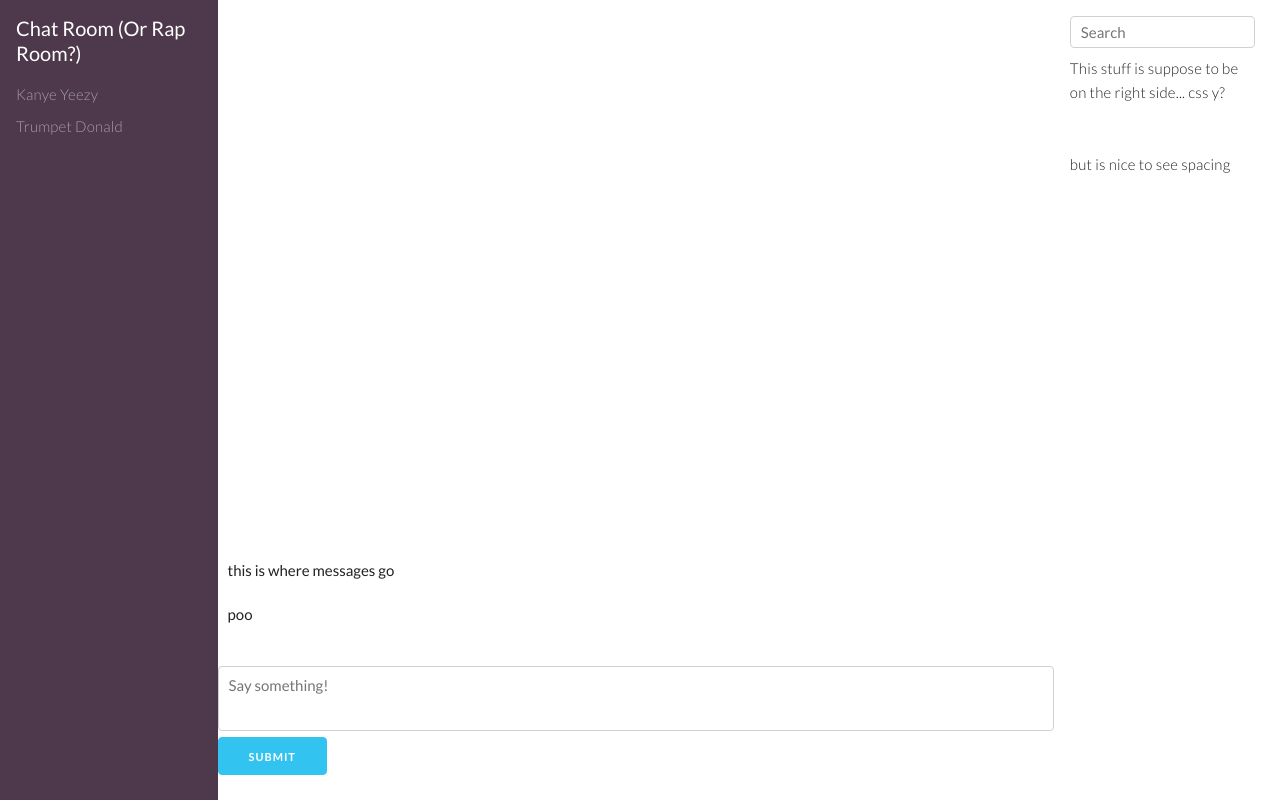
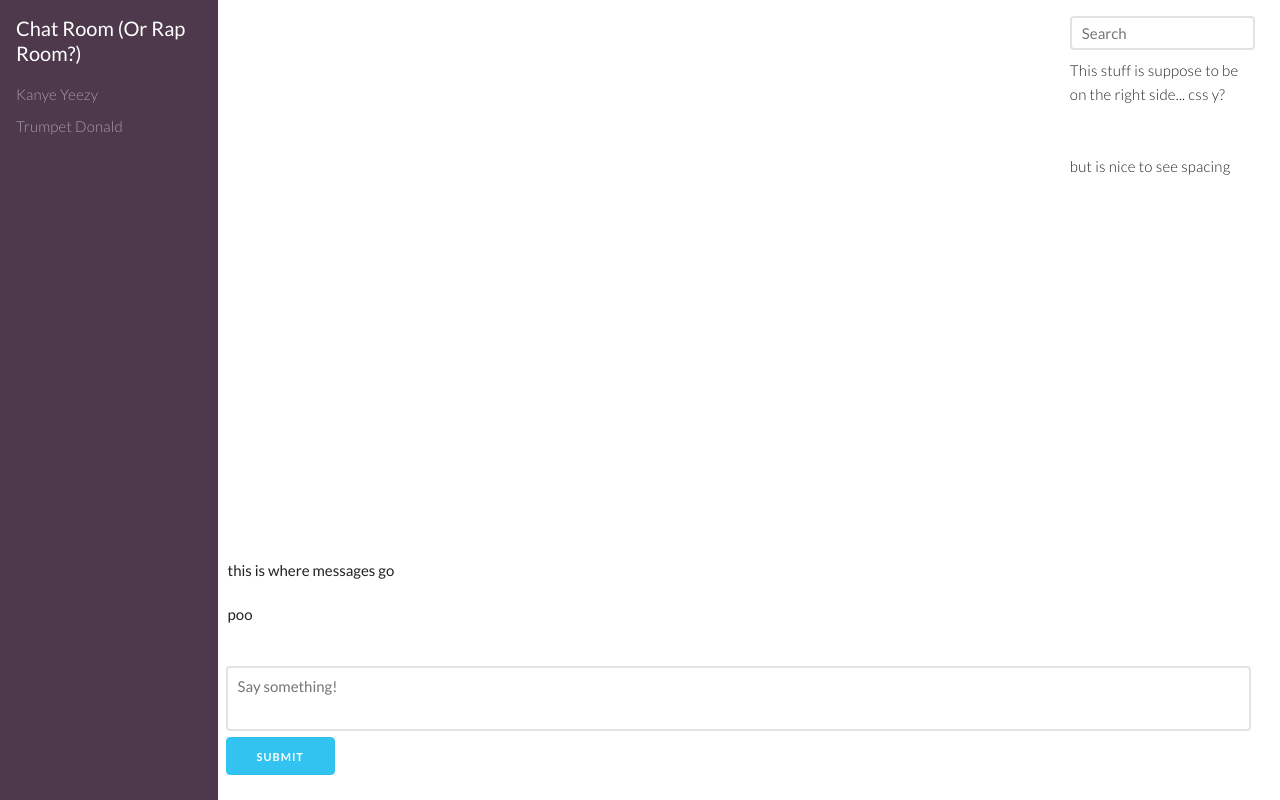
Before and after one commit to kelseyll/websockets_webapps_workshop, a website: page app/index.html in a window 1280 px wide. Drawn offline with nearby package versions, Linux system fonts and the light colour scheme; files that its build step writes are made by us from their sources.

Commit message:
Improve spacing of message box

```diff
--- a/app/public/index.css
+++ b/app/public/index.css
@@ -46,5 +46,9 @@ h2 {
 	margin-right: 0;
 }
 .message-input-box {
+	padding: 0 8px;
 	justify-content: flex-end;
 }
+.message-input-box .u-full-width {
+	width: 125%;
+}
--- a/app/public/skeleton.css
+++ b/app/public/skeleton.css
@@ -237,7 +237,7 @@ select {
   max-height: 38px;
   padding: 6px 10px; /* The 6px vertically centers text on FF, ignored by Webkit */
   background-color: #fff;
-  border: 1px solid #D1D1D1;
+  border: 2px solid #E2E2E2;
   border-radius: 4px;
   box-shadow: none;
   box-sizing: border-box; }
```
